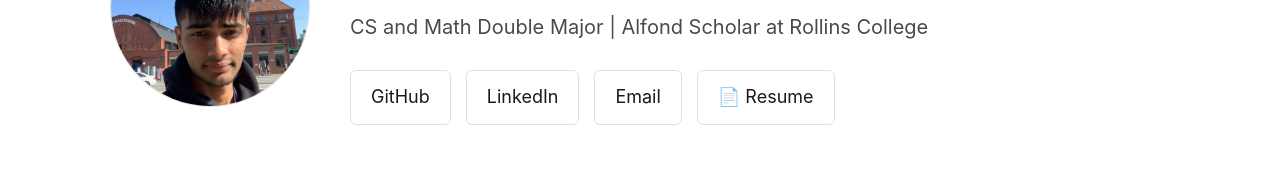
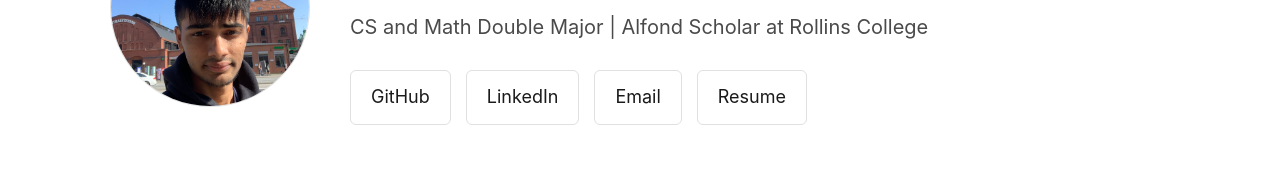
Before and after one commit to actionproject-madhav/Blog_Posts, a React (Vite) app in the folder Frontend/: page /about in a window 1280 px wide. Shown: the part 208-383 px from the top of the page. Built offline with nearby package versions, Linux system fonts and the light colour scheme; no server answers.

Commit message:
spline fix

```diff
--- a/Frontend/src/pages/About.jsx
+++ b/Frontend/src/pages/About.jsx
@@ -90,7 +90,7 @@ function About() {
               onMouseEnter={(e) => e.target.style.backgroundColor = 'var(--bg-secondary)'}
               onMouseLeave={(e) => e.target.style.backgroundColor = 'transparent'}
             >
-              📄 Resume
+               Resume
             </a>
           </div>
         </div>
@@ -192,7 +192,7 @@ function About() {
 
         <div style={{
           display: 'grid',
-          gridTemplateColumns: 'repeat(auto-fit, minmax(300px, 1fr))',
+          gridTemplateColumns: 'repeat(auto-fit, minmax(320px, 1fr))',
           gap: '30px',
           marginBottom: '40px'
         }}>
```
